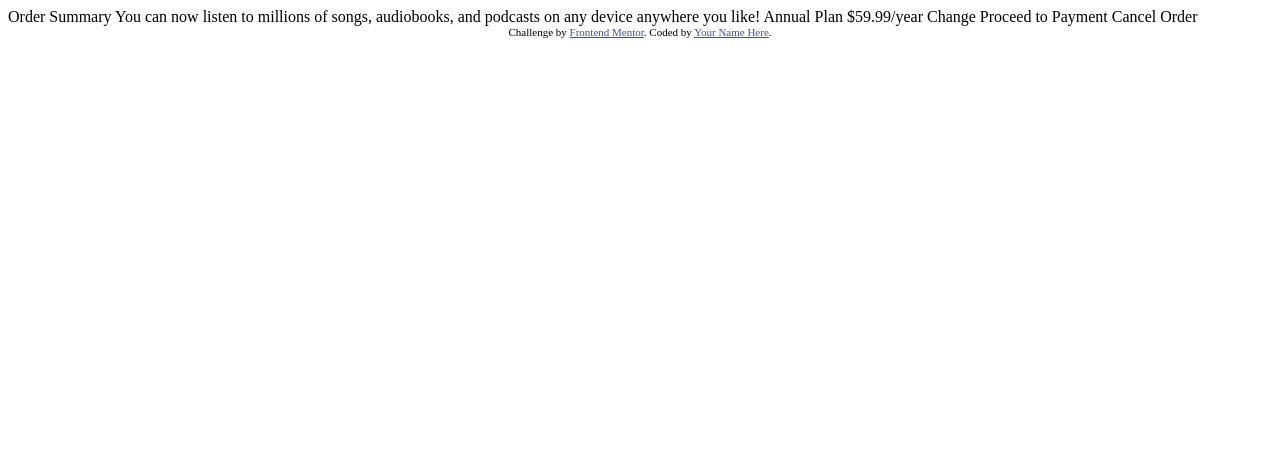
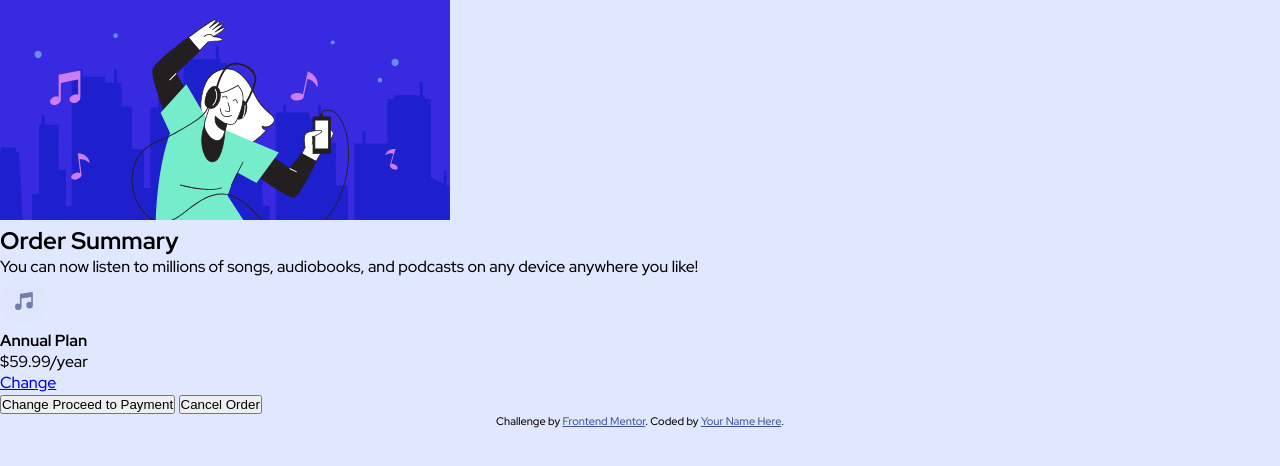
Before and after one commit to brayanbarroso/summary-component, a plain HTML site: page index.html in a window 1280 px wide. Drawn offline with Linux system fonts and the light colour scheme.

Commit message:
estructura principal

```diff
--- /dev/null
+++ b/css/main.css
@@ -0,0 +1,20 @@
+:root {
+  --Pale-blue: hsl(225, 100%, 94%);
+  --Bright-blue: hsl(245, 75%, 52%);
+
+  --Very-pale-blue: hsl(225, 100%, 98%);
+  --Desaturated-blue: hsl(224, 23%, 55%);
+  --Dark-blue: hsl(223, 47%, 23%);
+}
+
+* {
+  margin: 0;
+  padding: 0;
+}
+
+body {
+  background: var(--Pale-blue) url("../images/pattern-background-mobile.svg")
+    no-repeat;
+  font-family: "Red Hat Display", sans-serif;
+  font-size: 16px;
+}
--- a/index.html
+++ b/index.html
@@ -1,37 +1,72 @@
 <!DOCTYPE html>
 <html lang="en">
   <head>
-  <meta charset="UTF-8">
-  <meta name="viewport" content="width=device-width, initial-scale=1.0"> <!-- displays site properly based on user's device -->
+    <meta charset="UTF-8" />
+    <meta name="viewport" content="width=device-width, initial-scale=1.0" />
+    <!-- displays site properly based on user's device -->
 
-  <link rel="icon" type="image/png" sizes="32x32" href="./images/favicon-32x32.png">
-
+    <link
+      rel="icon"
+      type="image/png"
+      sizes="32x32"
+      href="./images/favicon-32x32.png"
+    />
+    <link rel="preconnect" href="https://fonts.googleapis.com" />
+    <link rel="preconnect" href="https://fonts.gstatic.com" crossorigin />
+    <link
+      href="https://fonts.googleapis.com/css2?family=Red+Hat+Display:wght@500;700;900&display=swap"
+      rel="stylesheet"
+    />
+    <link rel="stylesheet" href="./css/main.css" />
     <title>Frontend Mentor | Order summary card</title>
 
     <!-- Feel free to remove these styles or customise in your own stylesheet 👍 -->
     <style>
-    .attribution { font-size: 11px; text-align: center; }
-    .attribution a { color: hsl(228, 45%, 44%); }
+      .attribution {
+        font-size: 11px;
+        text-align: center;
+      }
+      .attribution a {
+        color: hsl(228, 45%, 44%);
+      }
     </style>
   </head>
   <body>
-
-  Order Summary
-
-  You can now listen to millions of songs, audiobooks, and podcasts on any
-  device anywhere you like!
-
-  Annual Plan
-  $59.99/year
-
-  Change
-
-  Proceed to Payment
-  Cancel Order
-
+    <main>
+      <section>
+        <div>
+          <img src="./images/illustration-hero.svg" alt="Ilustración tarjeta" />
+        </div>
+        <div>
+          <h2>Order Summary</h2>
+          <p>
+            You can now listen to millions of songs, audiobooks, and podcasts on
+            any device anywhere you like!
+          </p>
+        </div>
+        <div>
+          <img src="./images/icon-music.svg" alt="Icono Musica" />
+          <div>
+            <h4>Annual Plan</h4>
+            <p>$59.99/year</p>
+          </div>
+          <div>
+            <a href="#">Change</a>
+          </div>
+        </div>
+        <div>
+          <button>Change Proceed to Payment</button>
+          <button>Cancel Order</button>
+        </div>
+      </section>
+    </main>
+    <footer>
       <div class="attribution">
-    Challenge by <a href="https://www.frontendmentor.io?ref=challenge" target="_blank">Frontend Mentor</a>.
-    Coded by <a href="#">Your Name Here</a>.
+        Challenge by
+        <a href="https://www.frontendmentor.io?ref=challenge" target="_blank"
+          >Frontend Mentor</a
+        >. Coded by <a href="#">Your Name Here</a>.
       </div>
+    </footer>
   </body>
 </html>
```
Lines whose indentation alone changed are shown as unchanged.
